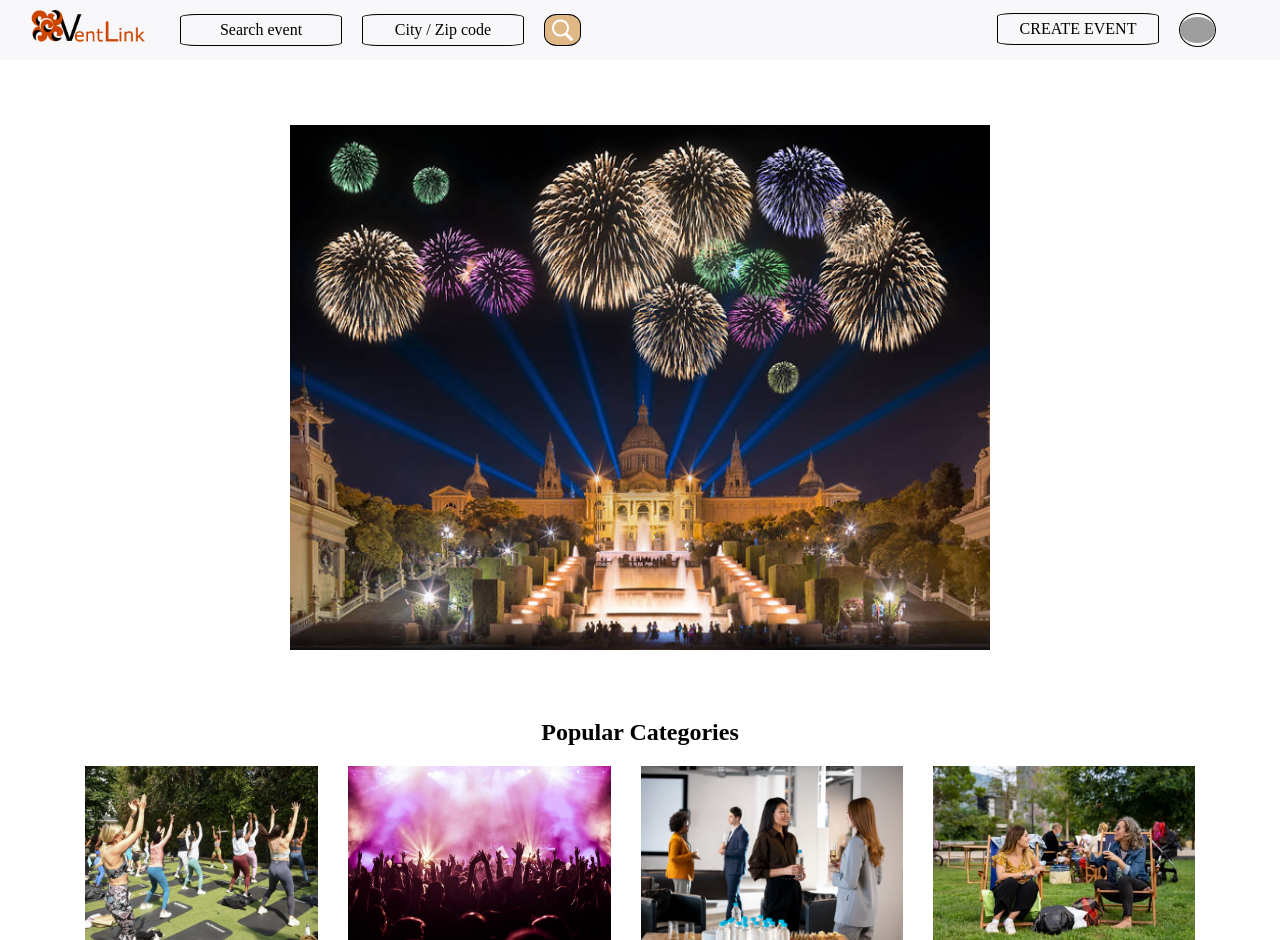
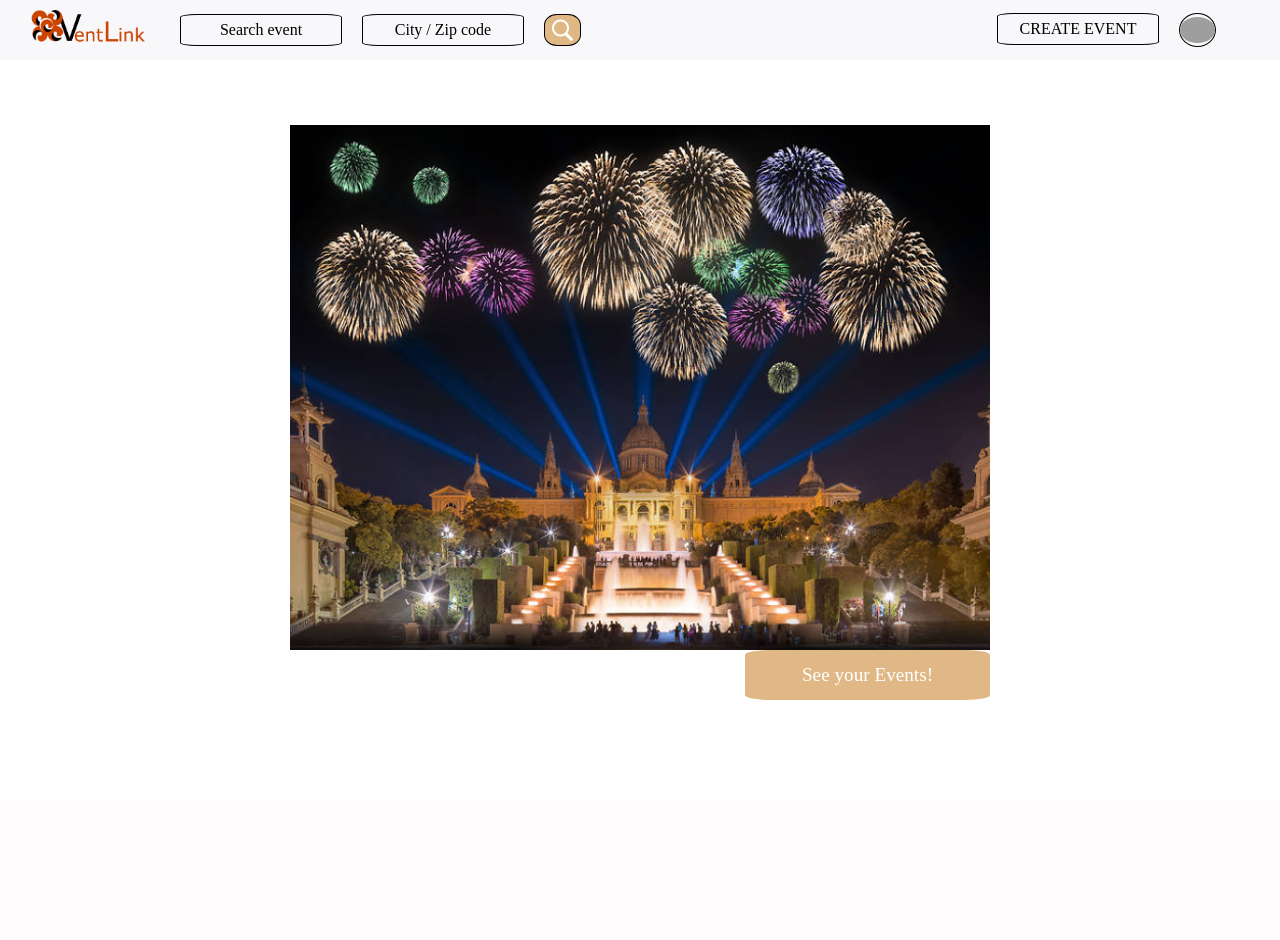
Before and after one commit to cassiuste/Proyecto_Transversal_I, a PHP site: page /home.php in a window 1280 px wide. Shown: the top 940 px of the page. After the commit the page ends 700 px from the top, so only its background shows below. Run offline with PHP 8.4, Linux system fonts and the light colour scheme; the visitor is signed in with stand-in values (Sample User, id 1); grey boxes are pictures that could not be loaded.

Commit message:
changed home

```diff
--- a/view/home.php
+++ b/view/home.php
@@ -57,6 +57,14 @@
                         if(empty($_SESSION["logged"])){
                             echo "<a href='signin.php'><div class='oval_join'><p>Join Eventlink now!</p></div></a>";
                         }
+                        else{
+                            if($_SESSION['rol'] == "admin"){
+                            echo "<a href='profileadmin.php'><div class='oval_join'><p>See your Events!</p></div></a>";
+                        }
+                        else {
+                            echo "<a href='profileuser.php'><div class='oval_join'><p>See your Events!</p></div></a>";
+                            }
+                        }
                         ?>
                 </div>
             </div>
@@ -103,7 +111,7 @@
                 ?>
             </tbody>
         </table> -->
-
+<!--
         <div class="popular_categories">
             <h2>Popular Categories</h2>
             <div class="categories">
@@ -217,4 +225,4 @@
         </div>
     </footer>
 </body>
-</html>
+</html> -->
```
Also changed, not shown: view/img/profile/admin/683051369c397.jpg (added), view/img/profile/admin/683051790234e.jpg (added).
